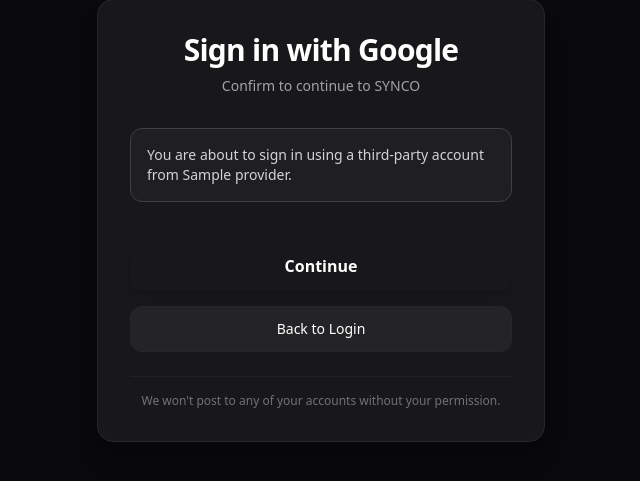
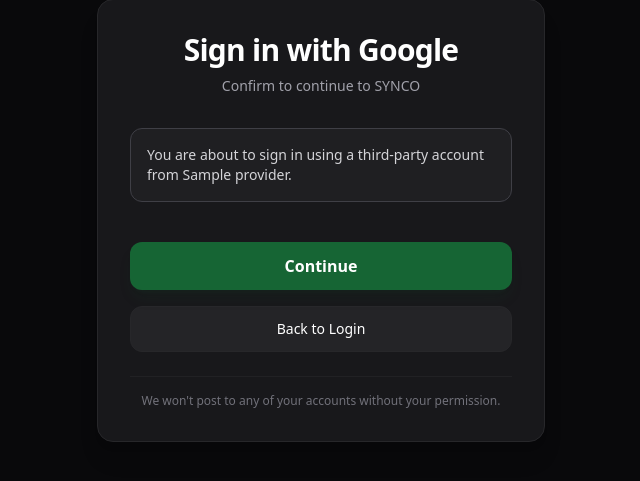
Before and after one commit to TobiasMabb/Synco-App, a Django app: template templates/socialaccount/login.html in a window 1280 px wide. Shown: the part 177-658 px from the top of the page, without its empty margins (319-959 px from the left). Run offline with Django 5.2, Linux system fonts and the light colour scheme; the template is opened without the code that fills it: most values are stand-ins (such as "Sample title", 1, 10 or a date in 2020); some libraries are stand-ins or nearby versions.

Commit message:
Fix the color of google auth continue

```diff
--- a/templates/socialaccount/login.html
+++ b/templates/socialaccount/login.html
@@ -23,7 +23,7 @@
 
         <form method="post" class="space-y-4">
             {% csrf_token %}
-            <button type="submit" class="w-full bg-brandBlue hover:bg-blue-600 text-white font-semibold py-3 rounded-xl transition duration-200 shadow-lg shadow-brandBlue/10">
+            <button type="submit" class="w-full bg-green-800 hover:bg-green-600 text-white font-semibold py-3 rounded-xl transition duration-200 shadow-lg shadow-green-800/10">
                 {% trans "Continue" %}
             </button>
             <a href="{% url 'account_login' %}" class="w-full inline-flex items-center justify-center gap-2 rounded-xl border border-zinc-800 bg-white/5 px-4 py-3 text-sm text-white transition hover:bg-white/10">
```
